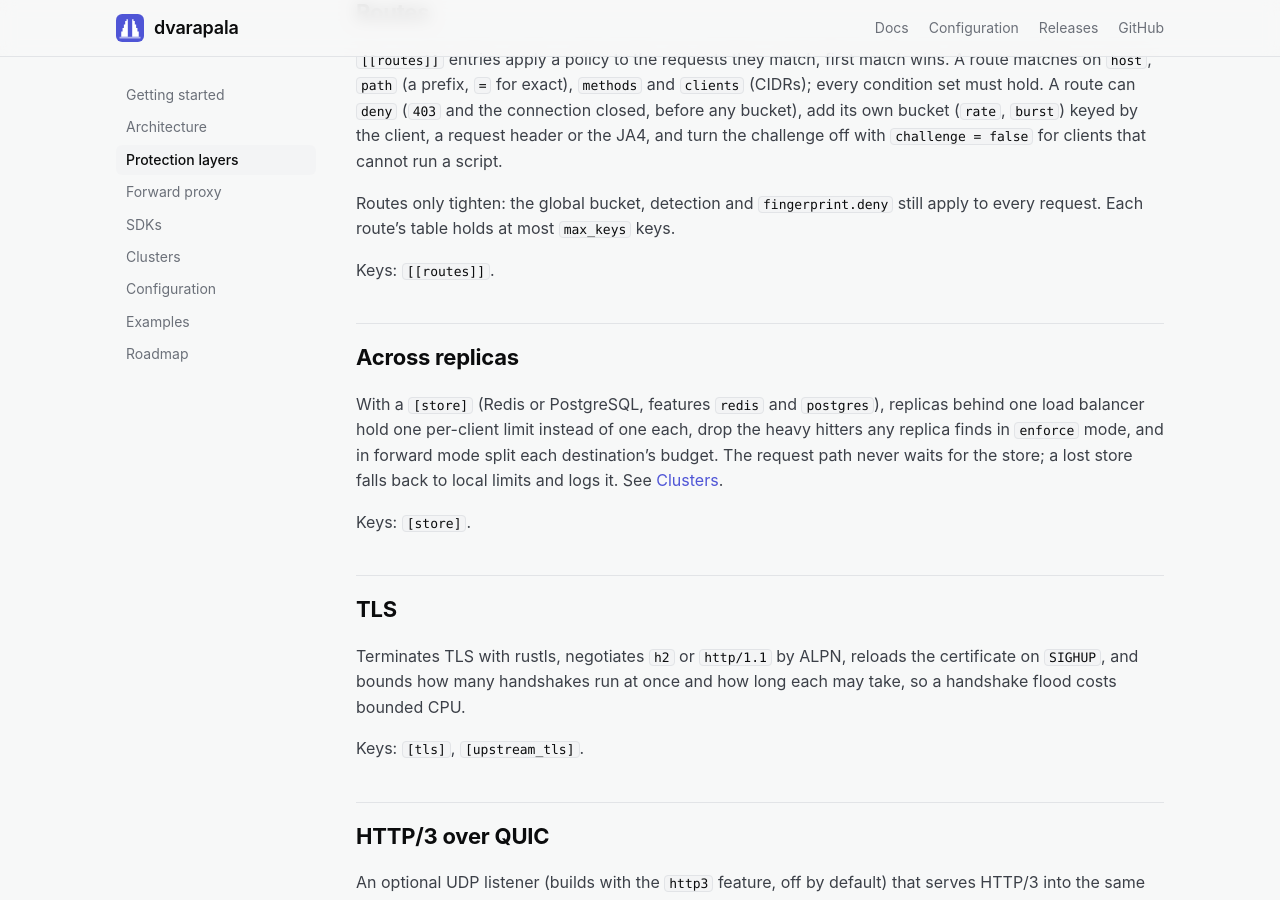
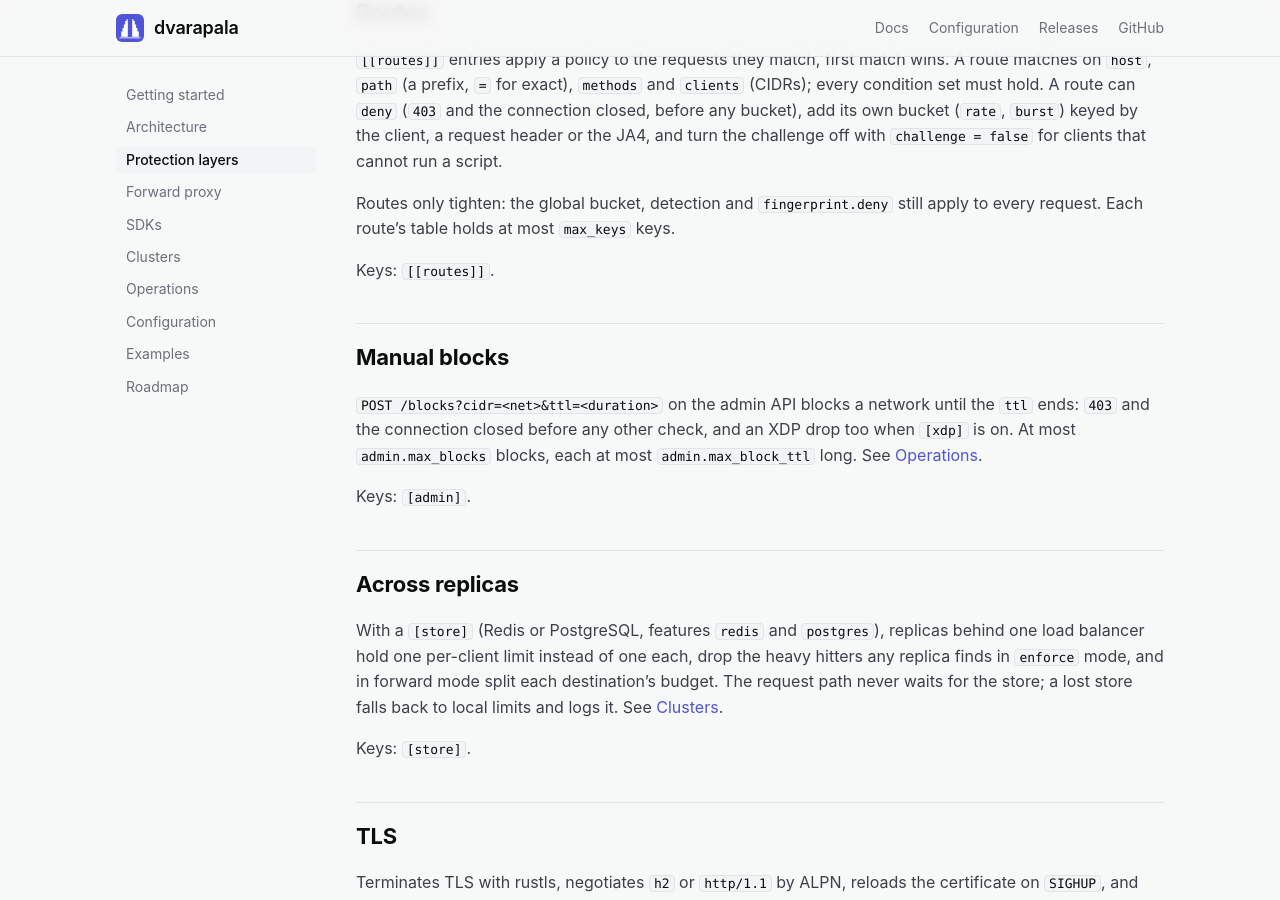
Before and after one commit to franzramadhan/dvarapala, a Jekyll site: the page built from site/docs/protection.md, in a window 1280 px wide and 900 px high, scrolled down 2412 px. Built offline with Jekyll 4.4.1, drawn with Linux system fonts in a browser that asks for light colours.

Commit message:
release: v0.9.0 (#125)
Release v0.9.0: RFC 0014, admin API and config reload.

## Versions

- `Cargo.toml` workspace, `sdk/js/package.json`,
`sdk/python/pyproject.toml`: 0.9.0
- `Cargo.lock`, `fuzz/Cargo.lock`, `crates/xdp-ebpf/Cargo.lock`
(`dvarapala-xdp-common`)
- `CHANGELOG.md` from `git cliff --tag v0.9.0`

## Status

- RFC 0014 `implemented` in `ROADMAP.md` and its header, release v0.9.0

## Docs

- `README.md`: Operations row (RFC 0014)
- `site/index.html`: RFC 0014 feature card
- `site/docs/operations.md`: new page for the admin API and reload, in
the nav
- `site/docs/protection.md`: Manual blocks section
- `site/docs/architecture.md`: blocks stage in the request path, admin
listener
- `CONFIG.md` and `examples/dvarapala.toml` already shipped with #122

```diff
--- a/Cargo.toml
+++ b/Cargo.toml
@@ -5,7 +5,7 @@
 exclude = ["crates/xdp-ebpf"]
 
 [workspace.package]
-version = "0.8.0"
+version = "0.9.0"
 edition = "2024"
 license = "MIT"
 repository = "https://github.com/franzramadhan/dvarapala"
--- a/sdk/js/package.json
+++ b/sdk/js/package.json
@@ -1,6 +1,6 @@
 {
   "name": "dvarapala",
-  "version": "0.8.0",
+  "version": "0.9.0",
   "description": "In-process rate limit, flood detection and connection limits from the dvarapala gateway (RFC 0008)",
   "license": "MIT",
   "repository": "github:franzramadhan/dvarapala",
--- a/sdk/python/pyproject.toml
+++ b/sdk/python/pyproject.toml
@@ -5,7 +5,7 @@
 [project]
 name = "dvarapala"
 description = "In-process rate limit, flood detection and connection limits from the dvarapala gateway (RFC 0008)"
-version = "0.8.0"
+version = "0.9.0"
 requires-python = ">=3.10"
 license = "MIT"
 dependencies = []
--- a/site/_config.yml
+++ b/site/_config.yml
@@ -19,6 +19,7 @@
   - { title: Forward proxy, url: /docs/forward-proxy.html }
   - { title: SDKs, url: /docs/sdk.html }
   - { title: Clusters, url: /docs/clusters.html }
+  - { title: Operations, url: /docs/operations.html }
   - { title: Configuration, url: /docs/configuration.html }
   - { title: Examples, url: /docs/examples.html }
   - { title: Roadmap, url: /docs/roadmap.html }
--- a/site/docs/protection.md
+++ b/site/docs/protection.md
@@ -120,6 +120,16 @@
 
 Keys: [`[[routes]]`](configuration.html#routes).
 
+## Manual blocks
+
+`POST /blocks?cidr=<net>&ttl=<duration>` on the admin API blocks a
+network until the `ttl` ends: `403` and the connection closed before any
+other check, and an XDP drop too when `[xdp]` is on. At most
+`admin.max_blocks` blocks, each at most `admin.max_block_ttl` long. See
+[Operations](operations.html).
+
+Keys: [`[admin]`](configuration.html#admin).
+
 ## Across replicas
 
 With a `[store]` (Redis or PostgreSQL, features `redis` and `postgres`),
--- a/site/index.html
+++ b/site/index.html
@@ -56,6 +56,7 @@
         <div class="card"><span class="tag">RFC 0011</span><h3>XDP fast path</h3><p>An optional eBPF program on Linux drops blocked sources and SYN or packet floods in the NIC driver. L4 and L7 feed it sources that completed a handshake.</p></div>
         <div class="card"><span class="tag">RFC 0012</span><h3>Challenges and JA4</h3><p>During an attack, browsers solve a small proof of work instead of sharing the attack limit; a signed cookie keeps them out of it. JA4 fingerprints deny or challenge known bot TLS stacks.</p></div>
         <div class="card"><span class="tag">RFC 0013</span><h3>Per-route policy</h3><p>Deny scanner paths outright, give a login page its own low rate, limit an API per key or per JA4, and keep machine endpoints out of the challenge. Routes only tighten the global policy.</p></div>
+        <div class="card"><span class="tag">RFC 0014</span><h3>Admin API and reload</h3><p>Block a network for an hour, see the top talkers and the detection state, and change limits, routes or the challenge with <code>SIGHUP</code>: clients keep their buckets, a bad file is refused whole.</p></div>
         <div class="card"><span class="tag">metrics</span><h3>Prometheus metrics</h3><p>Verdicts, detection state, challenges, connection limits, tunnels, HTTP/2, QUIC, the store and XDP on a separate listener, so you can watch before you enforce.</p></div>
       </div>
     </div>
```
Also changed, not shown: ROADMAP.md (+1 -1 lines), rfc/0014-admin.md (+1 -1 lines), site/docs/architecture.md (+6 -0 lines), site/docs/operations.md (added, +55 -0 lines), CHANGELOG.md, README.md, 3 other files.
